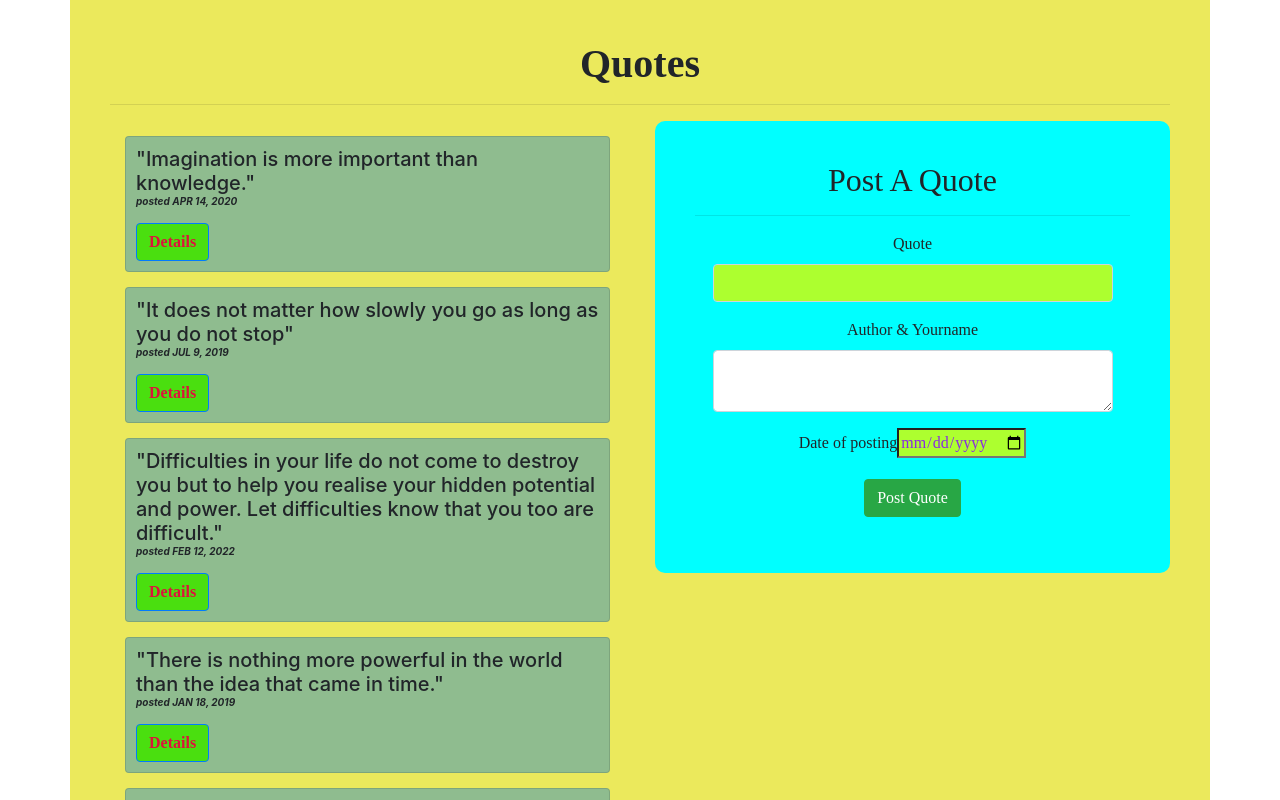
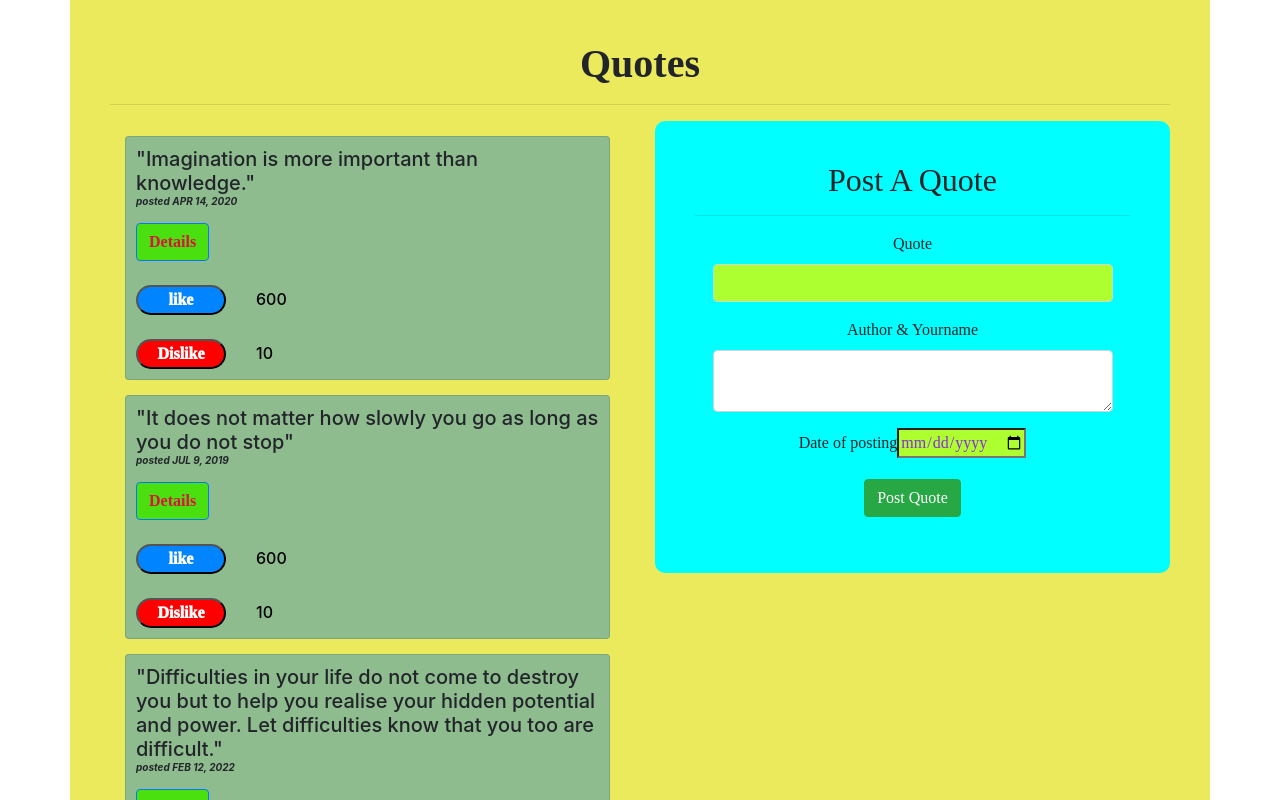
Before and after one commit to BABAYAGI/quotes, an Angular app: page / in a window 1280 px wide. Shown: the top 800 px of the page. Built offline with nearby package versions, Linux system fonts and the light colour scheme.

Commit message:
completed like dislike

```diff
--- a/src/app/app.module.ts
+++ b/src/app/app.module.ts
@@ -9,6 +9,8 @@ import { QuotesComponent } from './quotes/quotes.component';
 import { QuotesdetailComponent } from './quotesdetail/quotesdetail.component';
 import { SrikethroughDirective } from './srikethrough.directive';
 import { DateCountPipe } from './date-count.pipe';
+import { LikeComponent } from './like/like.component';
+import { DislikeComponent } from './dislike/dislike.component';
 
 @NgModule({
   declarations: [
@@ -17,7 +19,9 @@ import { DateCountPipe } from './date-count.pipe';
     QuotesComponent,
     QuotesdetailComponent,
     SrikethroughDirective,
-    DateCountPipe
+    DateCountPipe,
+    LikeComponent,
+    DislikeComponent
   ],
   imports: [
     BrowserModule,
--- /dev/null
+++ b/src/app/dislike/dislike.component.css
@@ -0,0 +1,13 @@
+button{
+  border-radius: 100px;font-family: 'Times New Roman', Times, serif;
+  background-color: red;
+  font-weight: 1000;
+  color: white;
+  width: 90px;
+  text-align: center;
+}
+span{
+  margin-top:20px;margin-right: 30px;
+  color: black;
+  font-weight: 500;
+}
--- /dev/null
+++ b/src/app/dislike/dislike.component.html
@@ -0,0 +1,3 @@
+
+ <span><button (click)=dislikebuttonclick()>Dislike</button></span>
+ <span>{{numberoflikes}}</span>
--- /dev/null
+++ b/src/app/dislike/dislike.component.ts
@@ -0,0 +1,18 @@
+import { Component, OnInit } from '@angular/core';
+
+@Component({
+  selector: 'app-dislike',
+  templateUrl: './dislike.component.html',
+  styleUrls: ['./dislike.component.css']
+})
+export class DislikeComponent implements OnInit {
+  numberoflikes : number=10
+  dislikebuttonclick(){
+  this.numberoflikes++;
+}
+  constructor() { }
+
+  ngOnInit() {
+  }
+
+}
--- /dev/null
+++ b/src/app/like/like.component.css
@@ -0,0 +1,12 @@
+button{
+  border-radius: 100px;font-family: 'Times New Roman', Times, serif;
+  background-color: rgb(0, 132, 255);
+  font-weight: 1000;
+  color: white;
+  width: 90px;
+}
+span{
+  margin-top:20px;margin-right: 30px;
+  color: black;
+  font-weight: 500;
+}
--- /dev/null
+++ b/src/app/like/like.component.html
@@ -0,0 +1,3 @@
+
+<span><button (click)=likebuttonclick()>like</button></span>
+<span>{{numberoflikes}}</span>
--- /dev/null
+++ b/src/app/like/like.component.ts
@@ -0,0 +1,21 @@
+import { Component, OnInit } from '@angular/core';
+
+@Component({
+  selector: 'app-like',
+  templateUrl: './like.component.html',
+  styleUrls: ['./like.component.css']
+})
+export class LikeComponent implements OnInit {
+numberoflikes : number=600
+
+likebuttonclick(){
+  this.numberoflikes++;
+}
+
+
+  constructor() { }
+
+  ngOnInit() {
+  }
+
+}
--- a/src/app/quotes/quotes.component.html
+++ b/src/app/quotes/quotes.component.html
@@ -8,7 +8,11 @@
         <div>
           <h4 id={{i}} appStrikethrough>{{goal.name}} <p class="post" >posted  {{goal.completeDate|date|uppercase}}</p></h4>
           <button (click)='toggleDetails(i)' class="btn btn-primary dt">Details</button>
-        </div>
+        </div><br>
+
+        <app-like></app-like>
+        <br>
+        <app-dislike></app-dislike>
 
         <div class="card cdd" *ngIf='goal.showDescription'>
           <app-quotesdetail  [goal]='goal' (isComplete) = 'deleteGoal($event,i)'></app-quotesdetail>
```
Also changed, not shown: 2 other files (tests, documents, lock files or other folders).
